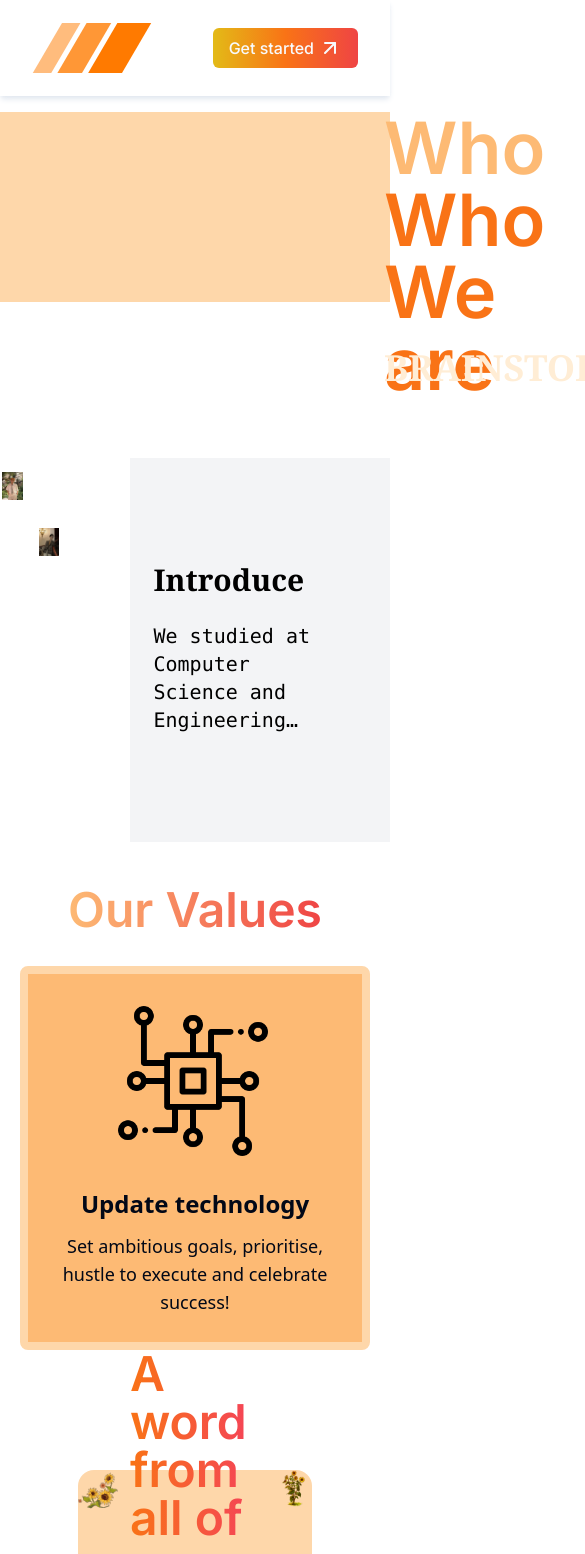
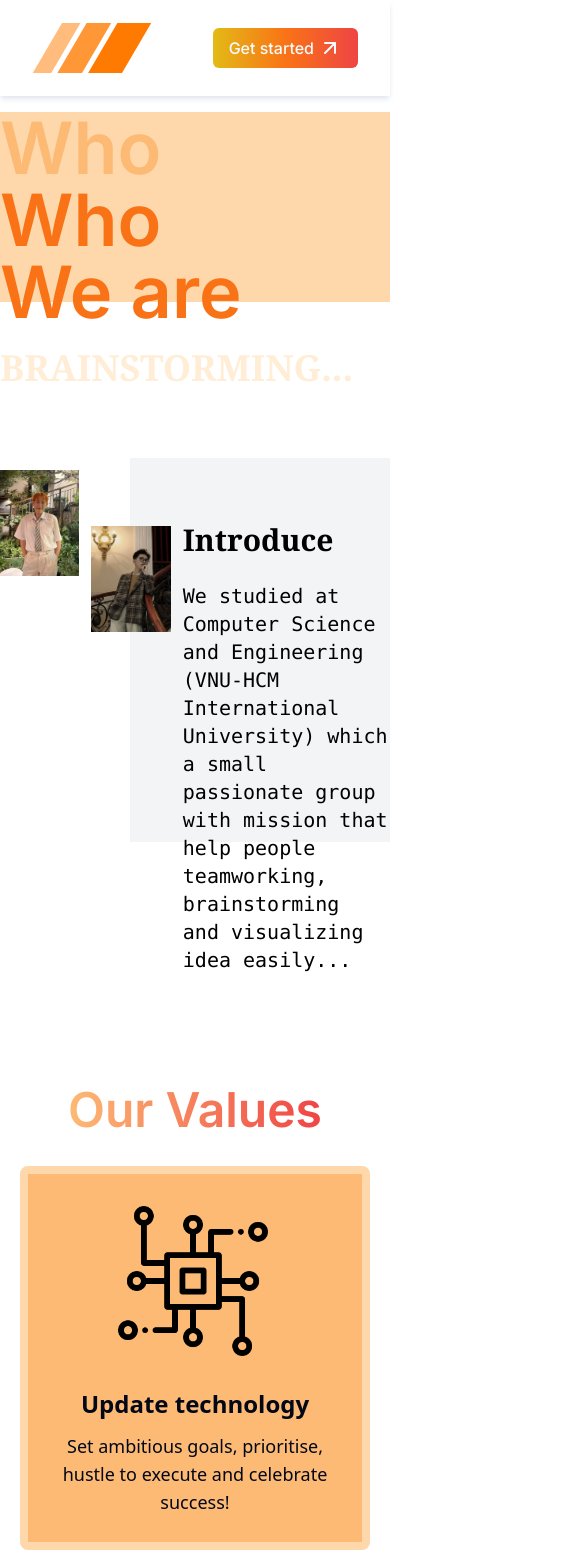
Before and after one commit to koitran14/WhiteBoard-Platform, a Next.js app: page /about-us in a window 390 px wide. Shown: the top 1554 px of the page, 585 px wide, since content can reach past the window. Built offline with nearby package versions, Linux system fonts and the light colour scheme.

Commit message:
md responsive aboutus

```diff
--- a/app/about-us/page.tsx
+++ b/app/about-us/page.tsx
@@ -20,17 +20,15 @@ export default function Page(){
         <div className=" w-full h-full">
             <div>
                 <div>
-                <section>
+                    <section>
 
                         <div className="w-full h-[190px] bg-orange-200 z-0">
-                        {/* <p className="font-semibold text-7xl text-orange-400 px-96 z-20">Who</p> */}
-                        <p className="font-semibold text-7xl text-orange-300 px-96 z-20">Who</p>
-
-
-                        <h1 className="font-semibold text-7xl text-orange-500 px-96 z-20">Who</h1>
-                        <h2 className="font-semibold text-7xl text-orange-500 px-96 z-20">We are</h2>
+                        <p className="font-semibold text-7xl text-orange-300 md:px-20 lg:px-96 z-20">Who</p>
+                        <h1 className="font-semibold text-7xl text-orange-500 md:px-20 lg:px-96 z-20">Who</h1>
+                        <h2 className="font-semibold text-7xl text-orange-500 md:px-20 lg:px-96 z-20">We are</h2>
                         </div>
-                        <div className="mb-6 text-[36px] lg:text-[80px] font-serif font-semibold uppercase leading-[1] px-96 py-12">
+                        <div className="mb-6 text-[36px] lg:text-[80px] font-serif font-semibold
+                                        uppercase leading-[1] md:px-20 lg:px-96 py-12">
                             <span className=""></span>
                                 <TypeAnimation
                                     sequence={[
@@ -54,8 +52,7 @@ export default function Page(){
                             <div className="absolute bg-gray-100 h-96 w-8/12 z-[-1] -right-0"></div>
                             <div className="flex justify-center font-mono w-full h-full py-10 gap-x-3">
                                 {/* Dang Khoi____________________________________________  */}
-                                <div className="group relative bottom-7 overflow-hidden border-2
-                                                border-white/50">
+                                <div className="group relative bottom-7 overflow-hidden">
                                     {/*overlay */}
                                     <div className="group-hover:bg-black/70 w-full h-full absolute z-40
                                                     transition-all duration-300">
@@ -69,22 +66,21 @@ export default function Page(){
                                             className="group-hover:scale-125 transition-all duration-500"
                                             />
                                     {/* title */}
-                                    <div className="absolute -bottom-full left-5 group-hover:bottom-24
+                                    <div className="absolute -bottom-full md:left-3 lg:left-5 group-hover:bottom-24
                                                     transition-all duration-500 z-50">
-                                        <span className="text-white text-xl">Trần Ngọc Đăng Khôi</span>
+                                        <span className="text-white lg:text-xl">Trần Ngọc Đăng Khôi</span>
                                     </div>
                                     {/* title */}
-                                    <div className="absolute -bottom-full left-5 group-hover:bottom-14
+                                    <div className="absolute -bottom-full md:left-3 lg:left-5 group-hover:bottom-14
                                                     transition-all duration-700 z-50">
-                                        <span className="text-white text-xl">
+                                        <span className="text-white lg:text-xl">
                                             ITCSIU21197
                                         </span>
                                     </div>
 
                                 </div>
                                 {/* Quang Huy----------------------------- */}
-                                <div className="group relative top-7 overflow-hidden border-2
-                                                border-white/50">
+                                <div className="group relative top-7 overflow-hidden ">
                                     {/*overlay */}
                                     <div className="group-hover:bg-black/70 w-full h-full absolute z-40
                                                     transition-all duration-300">
@@ -100,47 +96,36 @@ export default function Page(){
                                     </Link>
 
                                     {/* title */}
-                                    <div className="absolute -bottom-full left-5 group-hover:bottom-24
+                                    <div className="absolute -bottom-full md:left-1 lg:left-5 group-hover:bottom-24
                                                     transition-all duration-500 z-50">
-                                        <span className="text-white text-xl">Trần Phương Quang Huy</span>
+                                        <span className="text-white lg:text-xl">
+                                            Trần Phương Quang Huy
+                                        </span>
                                     </div>
                                     {/* title */}
-                                    <div className="absolute -bottom-full left-5 group-hover:bottom-14
+                                    <div className="absolute -bottom-full md:left-1 lg:left-5 group-hover:bottom-14
                                                     transition-all duration-700 z-50">
-                                        <span className="text-white text-xl">
+                                        <span className="text-white lg:text-xl">
                                             ITCSIU21071
                                         </span>
                                     </div>
                                 </div>
-                                <div className=" text-black px-20 py-10">
+                                <div className=" text-black md:px-2 lg:px-20 md:py-3 lg:py-10">
                                     <h1 className="py-6 font-serif font-semibold text-3xl">
                                         Introduce
                                     </h1>
-                                    <p className="line-clamp-4 text-xl">
+                                    <p className="line-clamp-7 text-xl">
                                         We studied at Computer Science and Engineering <br />
-                                                    (VNU-HCM International University) which
-                                                    a small passionate group <br/>with mission that help people teamworking,  brainstorming <br />and visualizing idea easily...
+                                        (VNU-HCM International University) which
+                                        a small passionate group <br/>with mission that help people
+                                        teamworking,  brainstorming <br />and visualizing idea easily...
                                         <br />
 
                                     </p>
                                 </div>
                             </div>
                         </div>
-
-
-
                     </section>
-                    {/* <div>
-                        <div className="w-full flex justify-center">
-                        <h1 className="text-7xl font-semibold bg-gradient-to-r from-yellow-500 to-orange-500 text-transparent bg-clip-text w-fit">
-                            About
-                        </h1>
-                        </div>
-
-                        <div className="py-10 text-center text-gray-700 text-xl">
-                            We are a small passionate group with mission that help people teamworking, brainstorming and visualizing idea easily.
-                        </div>
-                    </div> */}
                     <section className="">
                         <div className="py-10">
                             <div className="flex justify-center">
@@ -149,7 +134,8 @@ export default function Page(){
                                     Our Values
                                 </div>
                             </div>
-                            <div className="flex gap-x-10 px-9 justify-center overflow-x-auto font-sans text-xl text-center">
+                            <div className="flex gap-x-10 px-9 justify-center overflow-x-auto font-sans
+                                            text-xl text-center">
                                 <div className=" border-orange-200 border-8 rounded-lg h-96 w-[350px]
                                                  bg-orange-300 shrink-0">
                                     {/* <img src="/src/practice.png" alt="" /> */}
@@ -225,12 +211,14 @@ export default function Page(){
                                     />
                                 </div>
                                 <div className="justify-center flex flex-col items-center px-3">
-                                    <h1 className="text-5xl font-semibold bg-gradient-to-r from-orange-500 to-rose-500 text-transparent bg-clip-text w-fit">
+                                    <h1 className="md:text-2xl lg:text-5xl font-semibold bg-gradient-to-r
+                                                from-orange-500 to-rose-500 text-transparent bg-clip-text w-fit
+                                                line-clamp-1">
                                         A word from all of us
                                         </h1>
                                     <span className="h-6 w-10">
                                     </span>
-                                    <p className="text-center font-serif text-3xl">
+                                    <p className="md:px-3 text-center font-serif md:text-xl lg:text-3xl">
                                         Dream big, stay positive,<br /> work hard, and enjoy the journeys.
                                     </p>
                                 </div>
@@ -246,8 +234,6 @@ export default function Page(){
                             </div>
                         </div>
                     </section>
-
-
                     <section>
                         <div className="prose mx-auto text-center dark:prose-invert py-5 px-20">
                             <p>
@@ -257,23 +243,15 @@ export default function Page(){
                             </p>
 
                             <p>
-                            <a href="https://github.com/koitran14/WhiteBoard-Platform" className="underline">Get in touch</a>
+                            <a  href="https://github.com/koitran14/WhiteBoard-Platform"
+                                className="underline">Get in touch</a>
                             </p>
                         </div>
 
                     </section>
                     <section>
                         <footer className="bg-amber-800 w-full h-60 flex flex-row ">
-                            <div className="group flex flex-row items-center gap-x-2 px-20">
-                                {/* <img    alt="logo"
-                                        loading="lazy"
-                                        width="120"
-                                        height="120"
-                                        decoding="async"
-                                        data-nimg="1"
-                                        className="group-hover:animate-pulse transition duration-150"
-                                        style="color:transparent"
-                                        src="/logo.svg"> */}
+                            <div className="group flex flex-row items-center gap-x-2 md:px-5 lg:px-20">
                                 <img src="/logo.svg" alt="logo" loading="lazy"
                                         width="120"
                                         height="120"
@@ -281,11 +259,16 @@ export default function Page(){
                                         data-nimg="1"
                                         className="group-hover:animate-pulse transition duration-150"
                                          />
-                                <span className="hidden bg-gradient-to-r font-bold text-white md:inline-block text-transparent bg-clip-text text-2xl">Sketcha</span>
+                                <span className="hidden bg-gradient-to-r font-bold text-white md:inline-block
+                                                text-transparent bg-clip-text text-2xl">
+                                    Sketcha
+                                </span>
                             </div>
-                            <div className="py-10 px-20">
-                                <div className="font-semibold font-sans text-2xl text-white -z-50 py-3">Help and Advice</div>
-                                <div className="text-white text-secondary">
+                            <div className="py-10 md:px-10 lg:px-20">
+                                <div className="font-semibold font-sans md:text-xl lg:text-2xl text-white -z-50 py-3">
+                                    Help and Advice
+                                </div>
+                                <div className=" text-gray-300 text-secondary">
                                     <ul className="hover:underline">
                                         <a href="/sign-in">Getting started</a>
                                     </ul>
@@ -297,8 +280,10 @@ export default function Page(){
                                 </div>
                             </div>
                             <div className="py-10">
-                                <div className="font-semibold font-sans text-2xl text-white -z-50 py-3">About us</div>
-                                <div className="text-white text-secondary">
+                                <div className="font-semibold font-sans md:text-xl lg:text-2xl text-white -z-50 py-3">
+                                    About us
+                                </div>
+                                <div className="text-gray-300 text-secondary">
 
                                     <ul className="hover:underline">
                                         <a href="about-us">About us</a>
@@ -319,7 +304,8 @@ export default function Page(){
 
                         </footer>
                         <div className="w-full bg-amber-800">
-                                <p className="w-full py-3 flex items-center justify-center text-center text-sm text-slate-200">
+                                <p className="w-full py-3 flex items-center justify-center
+                                            text-center text-sm text-slate-200">
                                     @ 2024 UnIpin, Inc. All rights reserved.
                                 </p>
                         </div>
--- a/components/homepage/nav-menu.tsx
+++ b/components/homepage/nav-menu.tsx
@@ -58,7 +58,7 @@ export function NavMenu() {
     <NavigationMenu>
       <NavigationMenuList>
         <NavigationMenuItem>
-          <NavigationMenuTrigger className="text-md">Getting started</NavigationMenuTrigger>
+          <NavigationMenuTrigger className="text-md">Getting started  </NavigationMenuTrigger>
           <NavigationMenuContent>
             <ul className="grid gap-3 p-4 md:w-[400px] lg:w-[500px] lg:grid-cols-[.75fr_1fr]">
               <li className="row-span-3">
```
